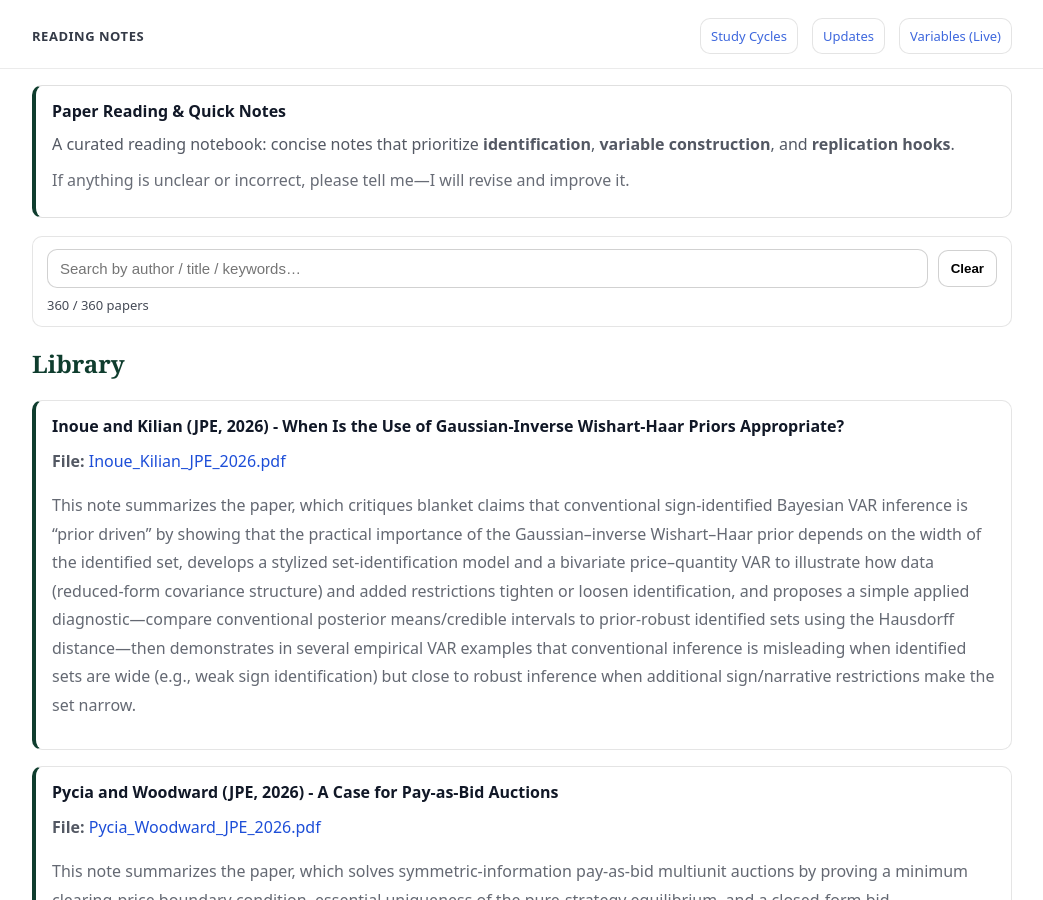
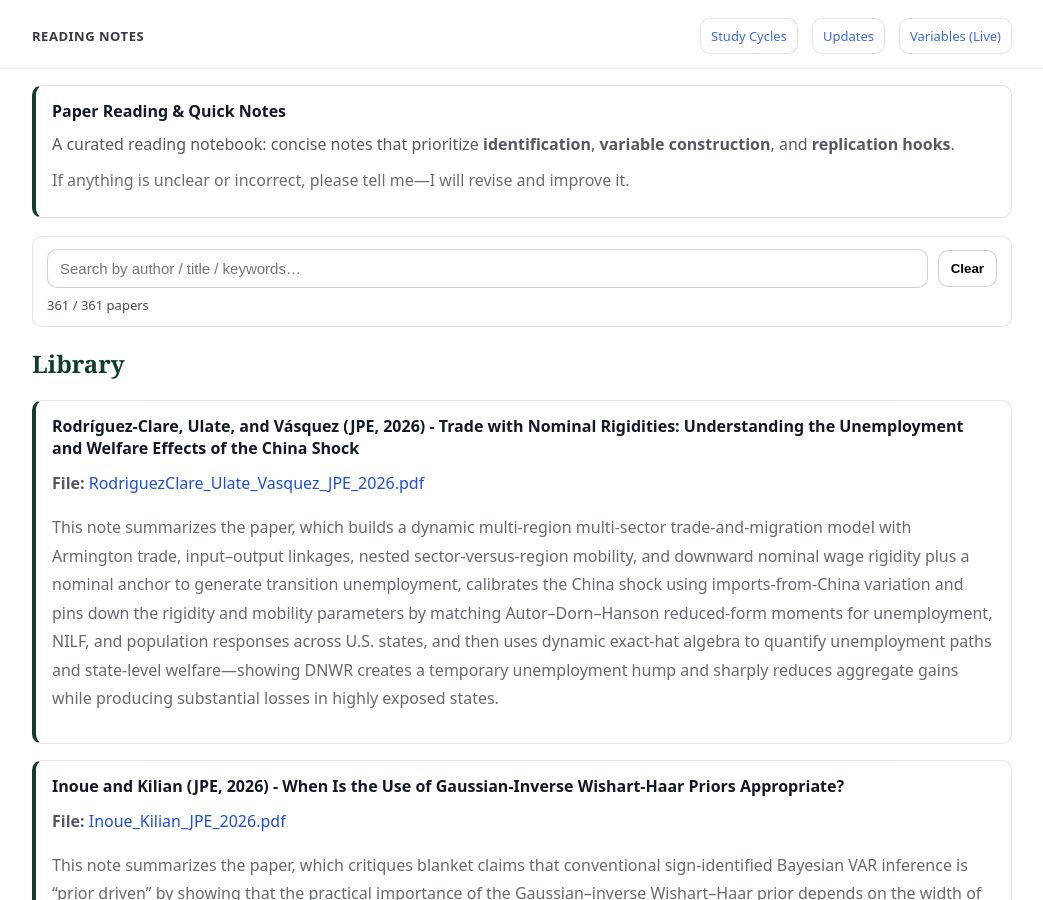
Before and after one commit to yaxinzn/study-archive, a Jekyll site: the page built from reading/index.md, in a window 1280 px wide and 900 px high. Shown: the whole window, without its empty margins (118-1161 px from the left). Built offline with Jekyll 4.4.1, drawn with Linux system fonts in a browser that asks for light colours.

Commit message:
Reading: add/update RodriguezClare_Ulate_Vasquez_JPE_2026.pdf

```diff
--- a/_data/reading.yml
+++ b/_data/reading.yml
@@ -1,3 +1,7 @@
+- title: "Rodríguez-Clare, Ulate, and Vásquez (JPE, 2026) - Trade with Nominal Rigidities: Understanding the Unemployment and Welfare Effects of the China Shock"
+  file: "RodriguezClare_Ulate_Vasquez_JPE_2026.pdf"
+  desc: "This note summarizes the paper, which builds a dynamic multi-region multi-sector trade-and-migration model with Armington trade, input–output linkages, nested sector-versus-region mobility, and downward nominal wage rigidity plus a nominal anchor to generate transition unemployment, calibrates the China shock using imports-from-China variation and pins down the rigidity and mobility parameters by matching Autor–Dorn–Hanson reduced-form moments for unemployment, NILF, and population responses across U.S. states, and then uses dynamic exact-hat algebra to quantify unemployment paths and state-level welfare—showing DNWR creates a temporary unemployment hump and sharply reduces aggregate gains while producing substantial losses in highly exposed states."
+
 - title: "Inoue and Kilian (JPE, 2026) - When Is the Use of Gaussian-Inverse Wishart-Haar Priors Appropriate?"
   file: "Inoue_Kilian_JPE_2026.pdf"
   desc: "This note summarizes the paper, which critiques blanket claims that conventional sign-identified Bayesian VAR inference is “prior driven” by showing that the practical importance of the Gaussian–inverse Wishart–Haar prior depends on the width of the identified set, develops a stylized set-identification model and a bivariate price–quantity VAR to illustrate how data (reduced-form covariance structure) and added restrictions tighten or loosen identification, and proposes a simple applied diagnostic—compare conventional posterior means/credible intervals to prior-robust identified sets using the Hausdorff distance—then demonstrates in several empirical VAR examples that conventional inference is misleading when identified sets are wide (e.g., weak sign identification) but close to robust inference when additional sign/narrative restrictions make the set narrow."
```
Also changed, not shown: 1 other file.
